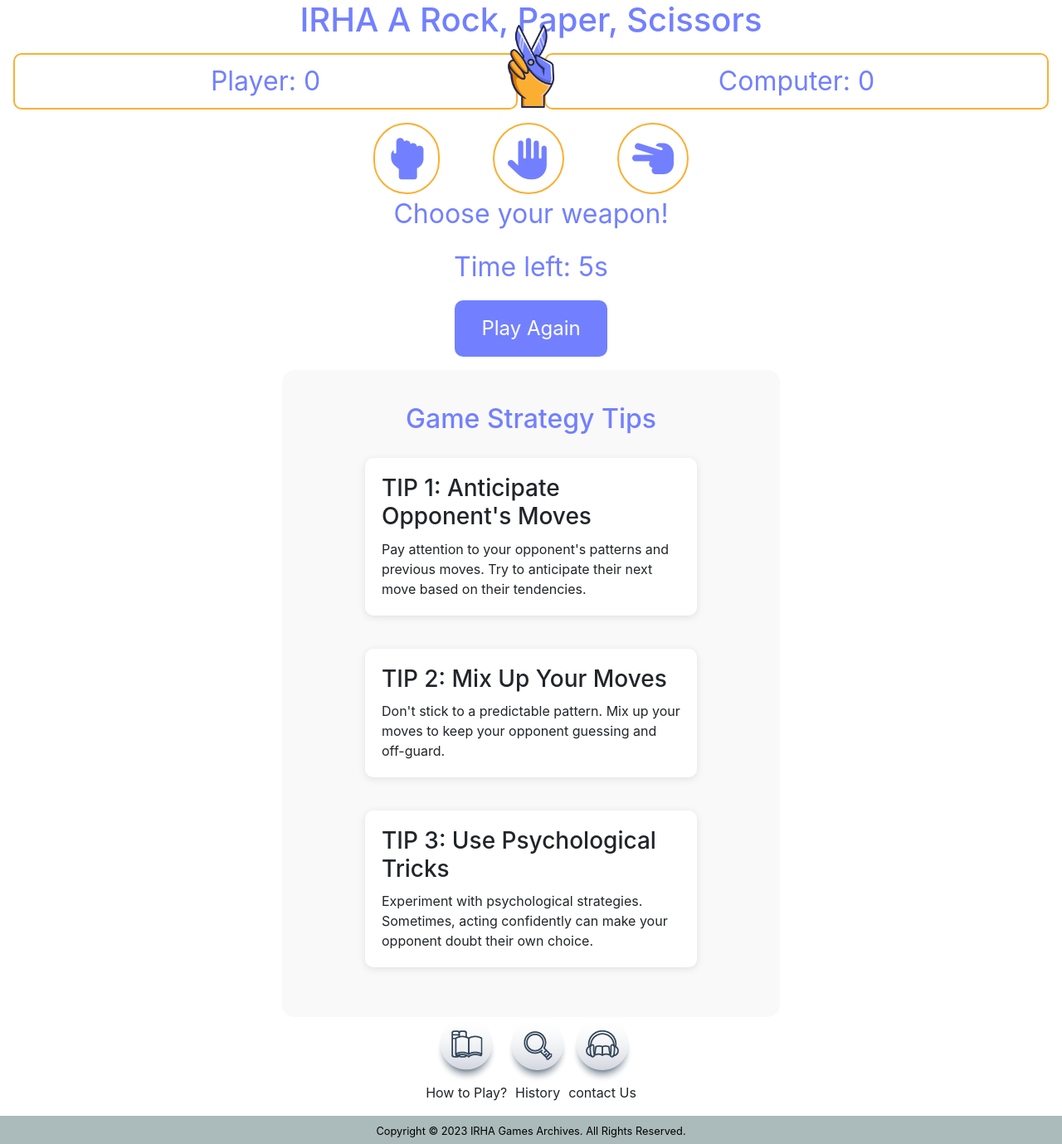
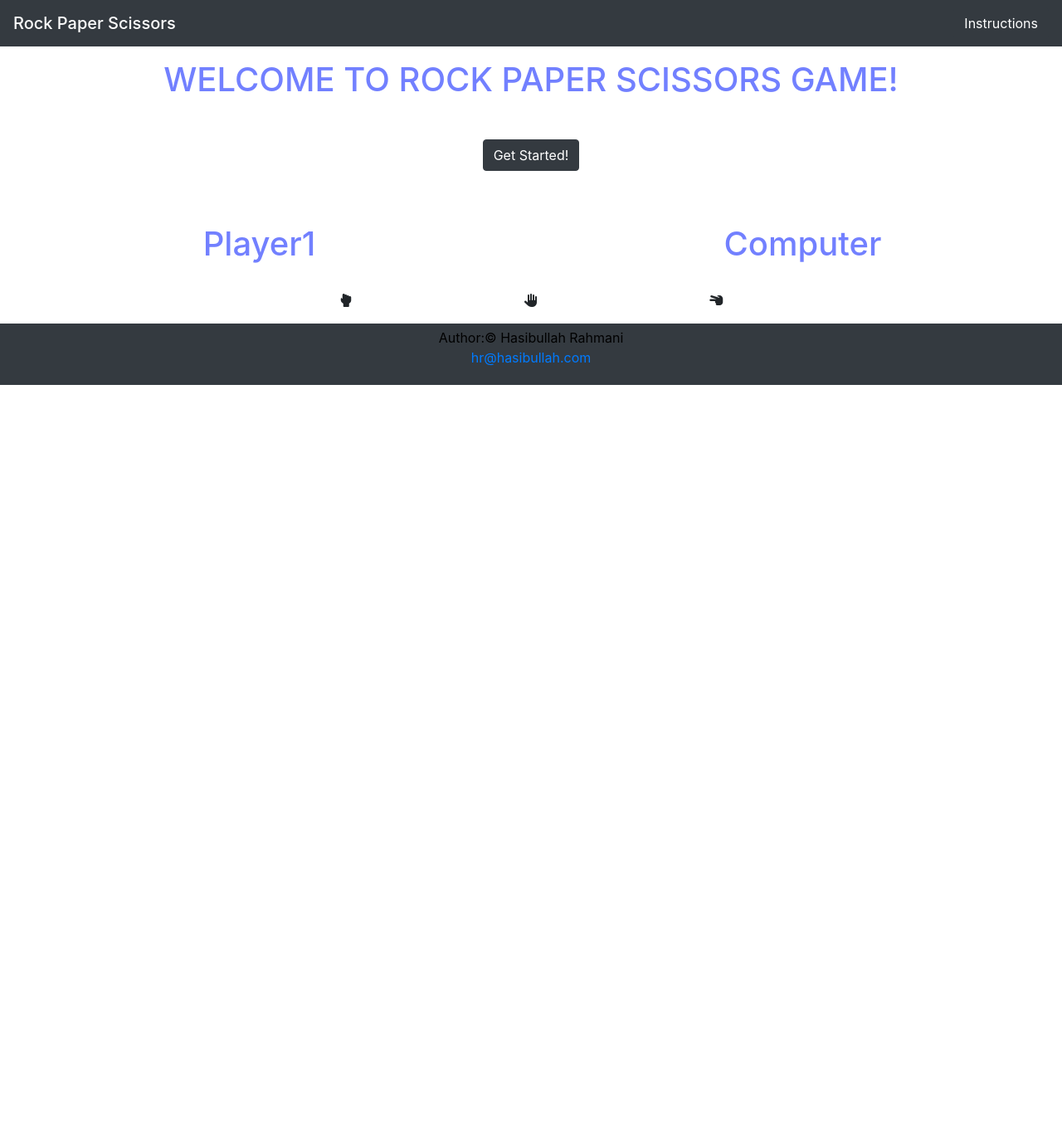
Before and after one commit to ihr2295/irha_games, a plain HTML site: page index.html in a window 1280 px wide. Shown: the whole page at 83% size. After the commit the page ends 800 px from the top, so only its background shows below. Drawn offline with Linux system fonts and the light colour scheme.

Commit message:
Added Comments, Bootstrap, Font Awesome, and Modal for Rock Paper Scissors Game
Enhanced code readability by adding comments throughout the HTML file. Included Bootstrap and Font Awesome for styling and icons, respectively. Implemented a modal for game instructions, improving user experience.

```diff
--- a/index.html
+++ b/index.html
@@ -19,165 +19,96 @@
 </head>
 
 <body>
-<!--Top Logo & Text Start-->
-<a href="index.html" class="logo" target="_blank">
-	<img src="img/logo.webp" alt="logo">
-</a>
-  <h1>IRHA A Rock, Paper, Scissors</h1>
-<!--Top Logo & Text End-->
 
+      <!-- Navigation Bar -->
+      <nav class="navbar navbar-dark bg-dark">
+        <span class="navbar-brand mb-0 h1">Rock Paper Scissors</span>
+        <!-- Button to trigger modal -->
+        <button type="button" class="btn btn-dark" data-toggle="modal" data-target="#exampleModalCenter">
+            Instructions
+        </button>
+    </nav>
 
-<!--ScoreBoard Start-->
-<div class="scoreboard">
-  <div class="player-score">Player: 0</div>
-  <div class="computer-score">Computer: 0</div>
+    <!-- Main Heading -->
+    <div class="text-center mt-3">
+        <h1>WELCOME TO ROCK PAPER SCISSORS GAME!</h1>
     </div>
-<!--ScoreBoard End-->
 
-<!--Choice Start-->
-<div class="choices">
-  <div class="choice" id="rock">
-    <i class="fas fa-hand-rock"></i>
+    <!-- Message Display -->
+    <div id="message" class="text-center h5"></div>
+
+    <!-- Start Button -->
+    <div class="text-center m-5" id="start">
+        <input type="submit" id="submit" class="btn btn-dark" value="Get Started!">
     </div>
-  <div class="choice" id="paper">
-    <i class="fas fa-hand-paper"></i>
-  </div>
-  <div class="choice" id="scissors">
-    <i class="fas fa-hand-scissors"></i>
+
+    <!-- Game Boards -->
+    <div id="boards" class="boards">
+        <div class="row">
+            <!-- Player's Side -->
+            <div class="col-6 text-center">
+                <h1 class="text-center my-3">Player1</h1>
+                <div id='playerSide'>
+                    <h3 id="playerScore"></h3>
+                    <div id="playerSelect"></div>
                 </div>
             </div>
-<!--Choice End-->
 
-<!--Result Start-->
-<div class="result" id="result">
-  <p>Choose your weapon!</p>
-</div>
-<div id="computer-choice"></div>
-  <div class="timer" id="timer">
-    <p>Time left: <span id="countdown">10</span>s</p>
-  </div>
-<!--Result Ends-->
-
-<!--PlayAgain Start-->
-<button class="play-again" id="play-again">Play Again</button>
-<!--PlayAgain Ends-->
-
-
-<!--Strategy Tips Start-->
-  <section class="strategy-tips-section">
-    <h2>Game Strategy Tips</h2>
-    <div class="strategy-tip">
-      <h3>TIP 1: Anticipate Opponent's Moves</h3>
-      <p>Pay attention to your opponent's patterns and previous moves. Try to anticipate their next move based on their tendencies.</p>
-    </div>
-    <div class="strategy-tip">
-      <h3>TIP 2: Mix Up Your Moves</h3>
-      <p>Don't stick to a predictable pattern. Mix up your moves to keep your opponent guessing and off-guard.</p>
-    </div>
-    <div class="strategy-tip">
-      <h3>TIP 3: Use Psychological Tricks</h3>
-      <p>Experiment with psychological strategies. Sometimes, acting confidently can make your opponent doubt their own choice.</p>
-    </div>
-  </section>
-  <!--Strategy Tips End-->
-
-
-<!-- Footer Links Icons Start-->
-<ul id="down_links">
-  <li data-link="#" class="popup-trigger" data-modal-target="how-modal">
-    <div class="image-wrapper">
-	    <img src="img/how.png" alt="how?">
-    </div>
-	    <span>How to Play?</span>
-  </li>
-	<li data-link="#" class="popup-trigger" data-modal-target="history">
-    <div class="image-wrapper">
-			<img src="img/history.png" alt="History">
-        <span>History </span>
-    </div>
-	</li>
-	<li data-link="#" class="popup-trigger" data-modal-target="contact">
-    <div class="image-wrapper">
-			<img src="img/contact.png" alt="contact">
-			<span>contact Us</span>
-    </div>
-	</li>
-</ul>
-<!-- Footer Links Icons End-->
-
-<!-- Modal Start-->
-<!-- Modal code for how? Start-->
-<div class="modal" id="how-modal">
-  <div class="modal-content">
-    <button class="modal-close">&times;</button>
-      <h2>How to Play?</h2>
-      <P>A classic two-person game. Players start each round by saying, “rock, paper, scissors,
-        shoot!” On “shoot,” each player holds out their fist for rock, flat hand for paper,
-        or their index and middle finger for scissors.
-         Rock crushes scissors, scissors cut paper, and paper covers rock. See who wins each round!</P>
-         <img src="img/image-rules.png" alt="How to Play">
+            <!-- Computer's Side -->
+            <div class="col-6 text-center p-0">
+                <h1 class="text-center my-3">Computer</h1>
+                <div id='computerSide'>
+                    <h3 id="computerScore"></h3>
+                    <div id="computerSelect"></div>
                 </div>
             </div>
-<!-- Modal code for how? End-->
-
-
-<!-- Modal code for history -->
-<div class="modal" id="history">
-  <div class="modal-content">
-    <button class="modal-close">&times;</button>
-      <h2>History of Rock Paper Scissors </h2>
-      <P>Rock Paper Scissors is considered the oldest hand game in the world. In fact, the game dates
-        all the way back to the Chinese Han Dynasty. This era began in 206 BC and ended in 220 AD.
-        There are also accounts of this game in Japanese history. The earliest versions of this game consisted of a slug,
-        snake, and frog. Rocks, papers, and scissors were used in a later version of the game developed in the 17th century.
-        It wasn’t until the 1920’s that the popular Asian hand game made its way to Great Britain.
-        In 1932, an article in the New York Times described the rules of Rock Paper Scissors.</P>
-         <img src="img/history.jpg" alt="history">
         </div>
     </div>
-<!-- Modal code for history End-->
 
-
-<!-- Modal for "Contact Us" Start -->
-<div class="modal" id="contact">
-  <div class="modal-content">
-      <button class="modal-close">&times;</button>
-      <h2>Contact Us</h2>
-      <form id="contact-form" action="success.html" method="get">
-          <div class="form-group">
-              <label for="name">Name:</label>
-              <input type="text" id="name" name="name" required>
+    <!-- Player Selection -->
+    <div id="select" class="text-center w-50 mx-auto my-3 select">
+        <div class="row">
+            <div id="rock" class="col-4"><i class="fas fa-hand-rock"></i></div>
+            <div id="paper" class="col-4"><i class="fas fa-hand-paper"></i></div>
+            <div id="scissors" class="col-4"><i class="fas fa-hand-scissors"></i></div>
+        </div>
     </div>
 
-          <div class="form-group">
-              <label for="email">Email:</label>
-              <input type="email" id="email" name="email" required>
+    <!-- Game Instructions Modal -->
+    <div class="modal fade" id="exampleModalCenter" tabindex="-1" role="dialog" aria-labelledby="exampleModalCenterTitle" aria-hidden="true">
+        <div class="modal-dialog modal-dialog-centered" role="document">
+            <div class="modal-content">
+                <div class="modal-header">
+                    <h5 class="modal-title" id="exampleModalLongTitle">Game Instructions</h5>
+                    <button type="button" class="close" data-dismiss="modal" aria-label="Close">
+                        <span aria-hidden="true">&times;</span>
+                    </button>
                 </div>
-
-          <div class="form-group">
-              <label for="message">Message:</label>
-              <textarea id="message" name="message" rows="4" required></textarea>
+                <div class="modal-body">
+                    <!-- List of Game Instructions -->
+                    <ul class="list-group">
+                        <li class="list-group-item list-group-item-dark">Click 'Get Started' button.</li>
+                        <li class="list-group-item list-group-item-dark">Choose between Rock, Paper, or Scissors by clicking the icon.</li>
+                        <li class="list-group-item list-group-item-dark"><i class="fas fa-hand-rock"></i> Rock beats Scissors.</li>
+                        <li class="list-group-item list-group-item-dark"><i class="fas fa-hand-scissors"></i> Scissors beats Paper.</li>
+                        <li class="list-group-item list-group-item-dark"><i class="fas fa-hand-paper"></i> Paper beats Rock.</li>
+                        <li class="list-group-item list-group-item-dark">The first player to win 5 rounds is the winner.</li>
+                        <li class="list-group-item list-group-item-dark">Play again!</li>
+                    </ul>
                 </div>
-
-          <div class="form-group">
-              <button type="submit" id="submit-button">Send</button>
-          </div>
-      </form>
+                <div class="modal-footer">
+                    <button type="button" class="btn btn-dark" data-dismiss="modal">Close</button>
                 </div>
             </div>
-<!-- Modal for "Contact Us" Start -->
+        </div>
+    </div>
+    <!-- End Modal -->
 
-<!-- Modal End -->
-
-<!--Footer Start-->
-  <div>
-    <footer>
-    <small>
-      Copyright © 2023 IRHA Games Archives. All Rights Reserved.
-    </small>
+    <!-- Footer -->
+    <footer class="bg-dark">
+        <p>Author:&copy; Hasibullah Rahmani<br>
+            <a href="mailto:hasibullah.rahmani1995@gmail.com">hr@hasibullah.com</a></p>
     </footer>
-</div>
-<!--Footer End-->
 
 <!-- Script of javascript Source-->
 <script type="text/javascript" src="./script/popper.min.js"></script>
```
Lines whose indentation alone changed are shown as unchanged.
